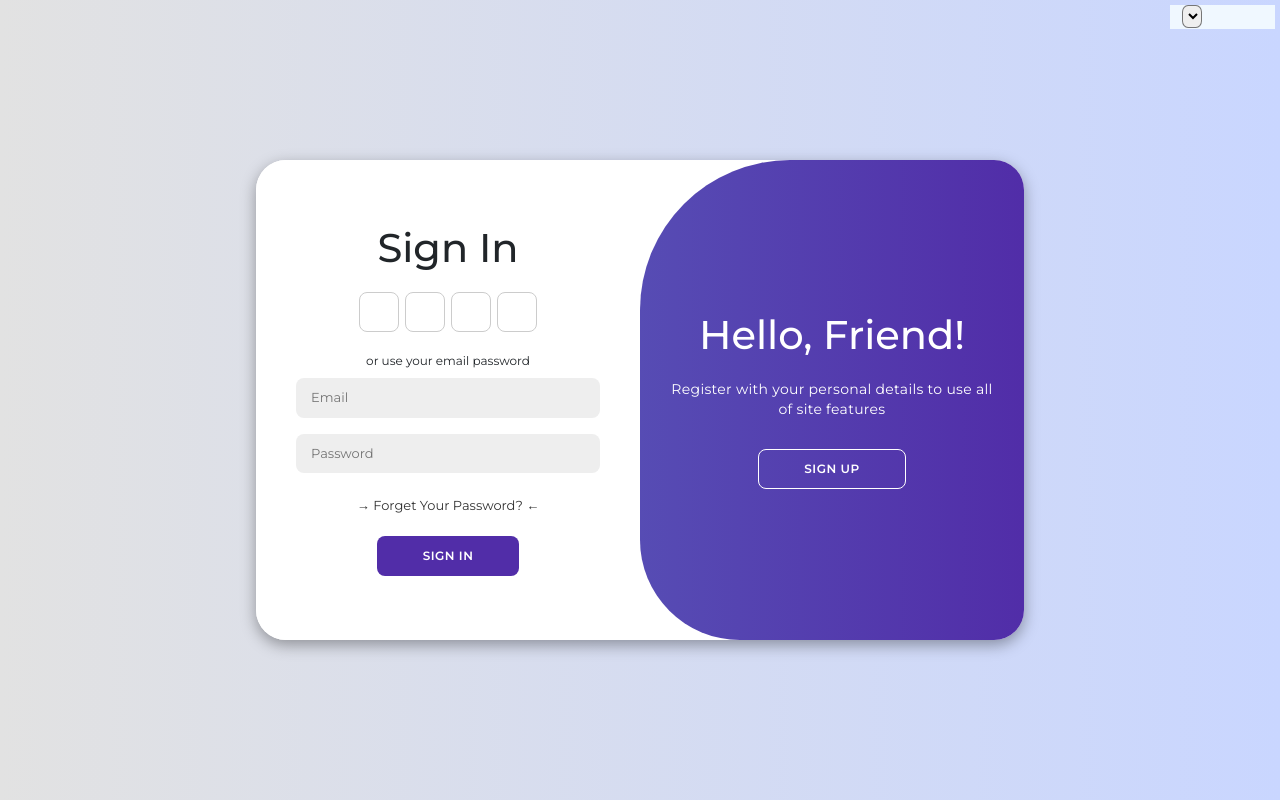
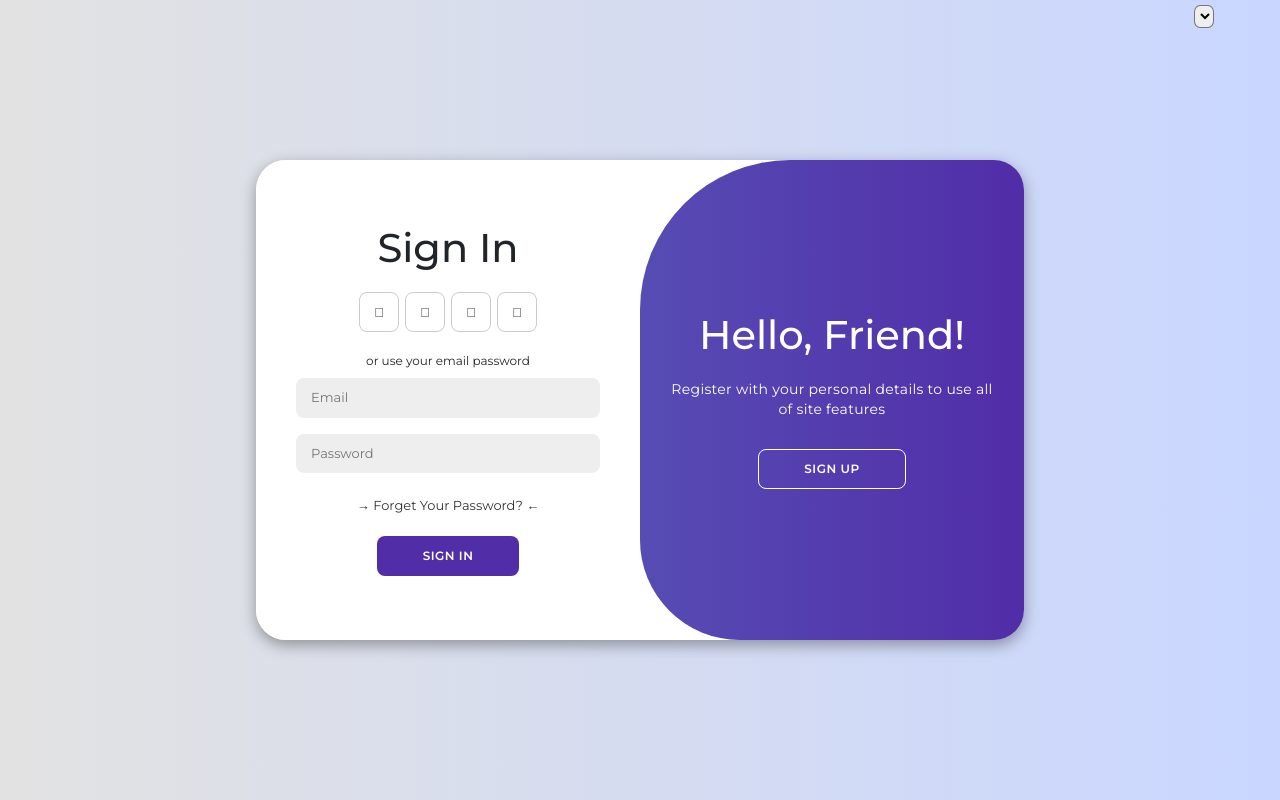
Before and after one commit to Kishan9870/infiadd-ecommerce, an Angular app: page /login in a window 1280 px wide. Built offline with nearby package versions, Linux system fonts and the light colour scheme.

Commit message:
package added font awsome

```diff
--- a/package.json
+++ b/package.json
@@ -18,6 +18,10 @@
     "@angular/platform-browser": "^17.1.0",
     "@angular/platform-browser-dynamic": "^17.1.0",
     "@angular/router": "^17.1.0",
+    "@fortawesome/angular-fontawesome": "^0.14.1",
+    "@fortawesome/fontawesome-free": "^6.5.1",
+    "@fortawesome/fontawesome-svg-core": "^6.5.1",
+    "@fortawesome/free-solid-svg-icons": "^6.5.1",
     "bootstrap": "^5.3.2",
     "ngx-bootstrap": "^12.0.0",
     "rxjs": "~7.8.0",
--- a/src/app/app.component.ts
+++ b/src/app/app.component.ts
@@ -1,10 +1,11 @@
 import { Component } from '@angular/core';
 import { RouterOutlet } from '@angular/router';
+import { FontAwesomeModule } from '@fortawesome/angular-fontawesome';
 
 @Component({
   selector: 'app-root',
   standalone: true,
-  imports: [RouterOutlet],
+  imports: [RouterOutlet, FontAwesomeModule],
   templateUrl: './app.component.html',
   styleUrl: './app.component.scss'
 })
--- a/src/app/components/style-switcher/style-switcher.component.html
+++ b/src/app/components/style-switcher/style-switcher.component.html
@@ -1,7 +1,5 @@
-<div class="container">
-    <select id="theme" (change)="changeTheme($event)">
-        <option value="default">Default</option>
-        <option value="dark">Dark</option>
-        <option value="yellow">Yellow</option>
-    </select>
-</div>
+<select id="theme" (change)="changeTheme($event)">
+    <option value="default">Default</option>
+    <option value="dark">Dark</option>
+    <option value="yellow">Yellow</option>
+</select>
--- a/src/app/pages/admin/login/login.component.html
+++ b/src/app/pages/admin/login/login.component.html
@@ -1,6 +1,5 @@
 <div class="main">
-    <app-style-switcher
-        style="background-color: aliceblue; position: absolute; right: 0; top: 0; margin: 5px;"></app-style-switcher>
+    <app-style-switcher></app-style-switcher>
     <div class="container" [class.active]="containerActive">
         <div class="form-container sign-up">
             <form>
--- a/src/app/pages/admin/login/login.component.scss
+++ b/src/app/pages/admin/login/login.component.scss
@@ -15,6 +15,13 @@
     justify-content: center;
     flex-direction: column;
     height: 100vh;
+}
+
+app-style-switcher {
+    position: absolute;
+    right: 0;
+    top: 0;
+    margin: 5px;
 }
 
 .container {
--- a/src/styles.scss
+++ b/src/styles.scss
@@ -1,5 +1,6 @@
 /* You can add global styles to this file, and also import other style files */
 // @import './assets/themes/themes';
+@import '@fortawesome/fontawesome-free/css/all.css';
 @import './assets/themes/default.scss';
 @import './assets/themes/dark.scss';
 @import './assets/themes/yellow.scss';
```
Also changed, not shown: 1 other file (tests, documents, lock files or other folders).
